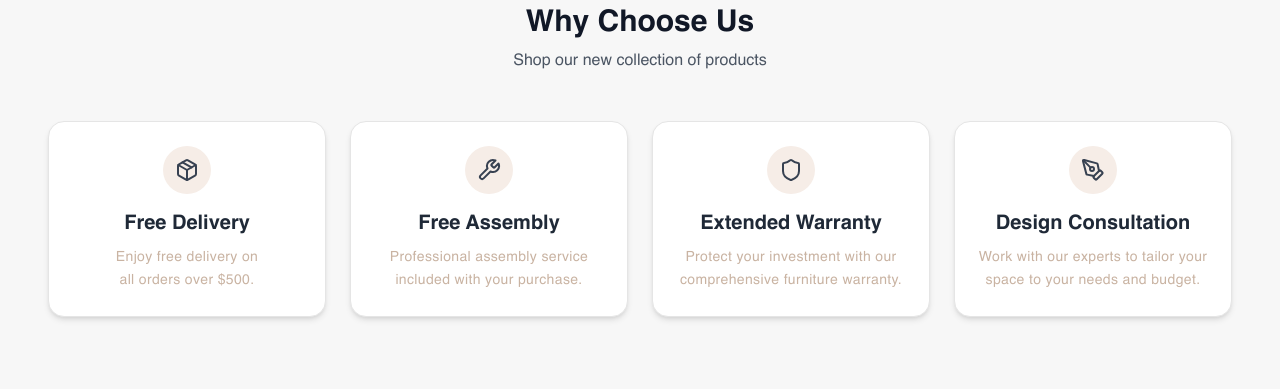
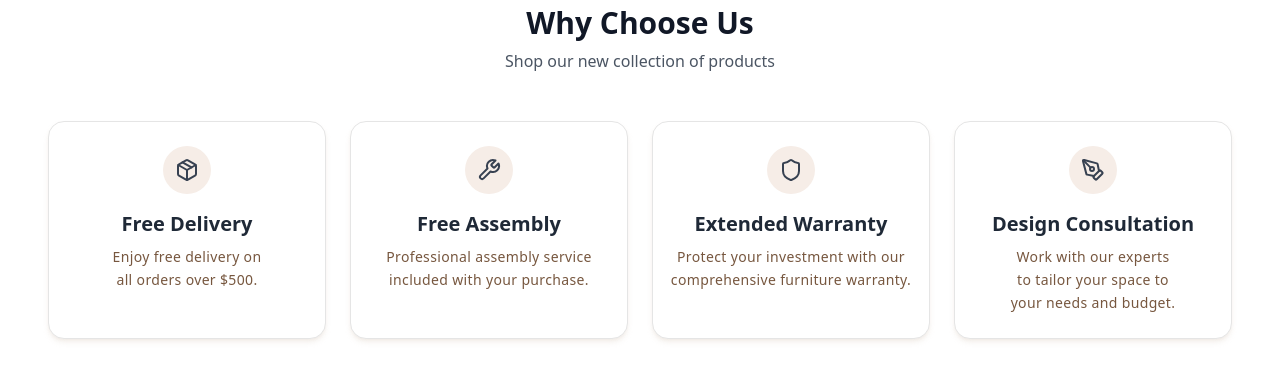
Before and after one commit to joshuadsouza500/harmoni, a Next.js app: page / in a window 1280 px wide. Shown: the part 2300-2689 px from the top of the page. Built offline with nearby package versions, Linux system fonts and the light colour scheme.

Commit message:
Added colours check page.tsx

```diff
--- a/app/components/FeaturesCard.tsx
+++ b/app/components/FeaturesCard.tsx
@@ -14,7 +14,7 @@ const FeaturesCard = ({
   description,
 }: FeaturesCardProps) => {
   return (
-    <div className=" relative py-3 md:py-6 px-1 md:px-4 2xl:py-8  rounded-2xl bg-white  transition-all duration-300 shadow-md hover:shadow-lg hover:-translate-y-1 group hover:border-[0.5px] border-[0.2px]">
+    <div className=" relative py-3 md:py-6 px-1 md:px-4 2xl:py-8  rounded-2xl bg-white  transition-all duration-300 shadow-md hover:shadow-lg hover:-translate-y-1 group hover:border-[0.5px] border-[0.2px] shadow-[#C9B3A2]/20">
       <div
         className={`w-12 h-12 rounded-full bg-[#F6EDE7] flex items-center justify-center mb-4 mx-auto   `}
       >
@@ -23,7 +23,7 @@ const FeaturesCard = ({
       <h3 className="text-lg lg:text-xl font-semibold text-center mb-2 text-gray-800">
         {title}
       </h3>
-      <p className="text-sm text-center text-[#C9B3A2] gray-600 tracking-wide text-balance lg:leading-relaxed line-clamp-3">
+      <p className="text-sm text-center text-[#77573f] gray-600 tracking-wide text-balance lg:leading-relaxed line-clamp-3">
         {description}
       </p>
     </div>
--- a/app/page.tsx
+++ b/app/page.tsx
@@ -20,7 +20,7 @@ icon bgL:[#F6EDE7]
 }
 export default function Home() {
   return (
-    <div className=" bg- white font-helvetica py-2 [#F3F0EA]  bg-[#f7f7f7f8]">
+    <div className="  font-sans py-2 [#F3F0EA]  bg-white [#f7f7f7f8]">
       <Hero />
       <About />
       <NewCollection />
```
